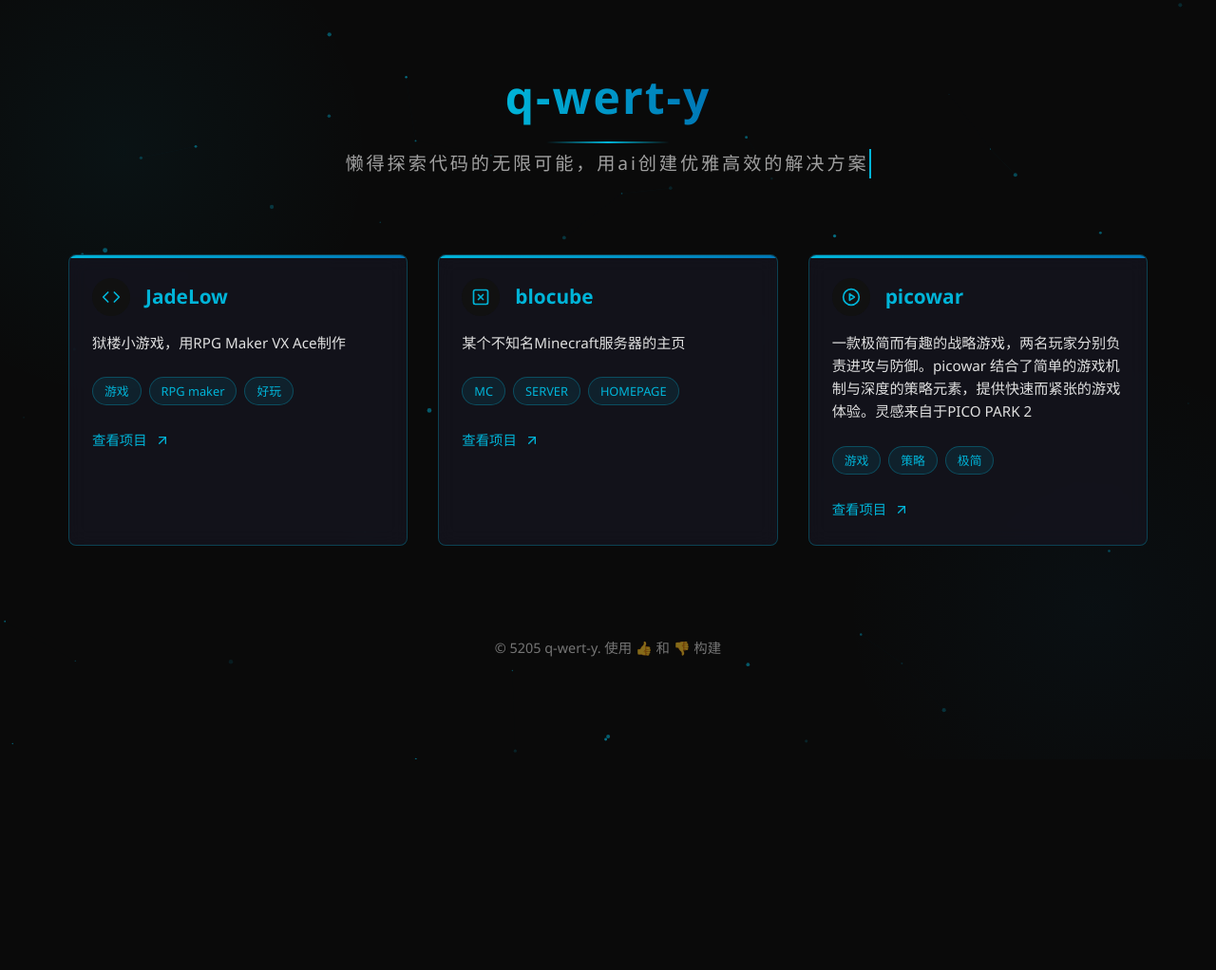
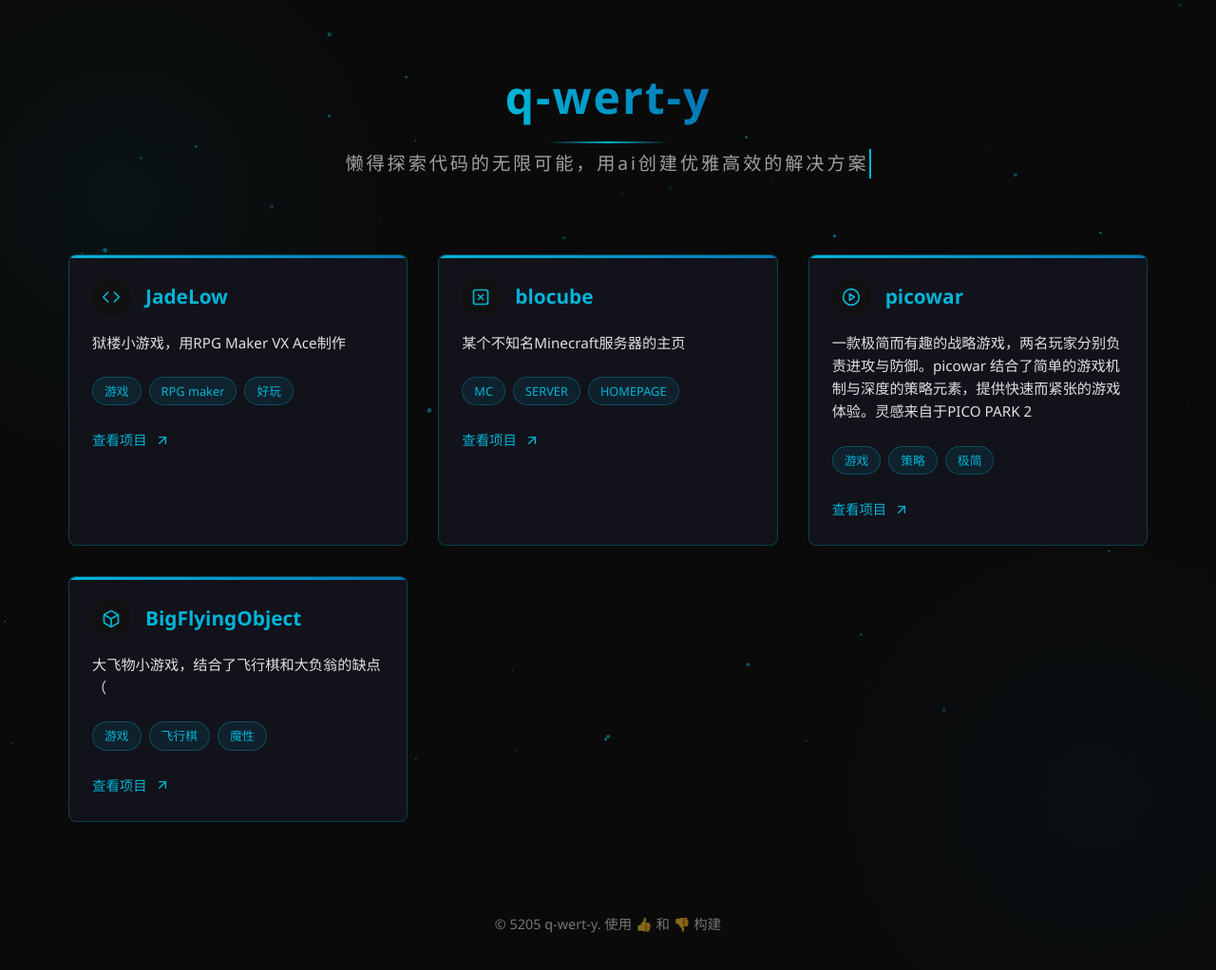
Before and after one commit to q-wert-y/q-wert-y.github.io, a plain HTML site: page index.html in a window 1280 px wide. Shown: the whole page at 95% size. Before the commit the page ends 800 px from the top, so only its background shows below. Drawn offline with Linux system fonts and the light colour scheme.

Commit message:
Update index.html

```diff
--- a/index.html
+++ b/index.html
@@ -334,6 +334,36 @@
                     </a>
                 </div>
             </div>
+
+            <div class="project-card">
+                <div class="card-content">
+                    <div class="card-header">
+                        <div class="card-icon">
+                            <svg xmlns="http://www.w3.org/2000/svg" width="20" height="20" viewBox="0 0 24 24" fill="none" stroke="currentColor" stroke-width="2" stroke-linecap="round" stroke-linejoin="round">
+                                <path d="M21 16V8a2 2 0 0 0-1-1.73l-7-4a2 2 0 0 0-2 0l-7 4A2 2 0 0 0 3 8v8a2 2 0 0 0 1 1.73l7 4a2 2 0 0 0 2 0l7-4A2 2 0 0 0 21 16z"></path>
+                                <polyline points="3.27 6.96 12 12.01 20.73 6.96"></polyline>
+                                <line x1="12" y1="22.08" x2="12" y2="12"></line>
+                            </svg>
+                        </div>
+                        <h2 class="card-title">BigFlyingObject</h2>
+                    </div>
+                    <p class="card-description">
+                        大飞物小游戏，结合了飞行棋和大负翁的缺点（
+                    </p>
+                    <div class="card-tags">
+                        <span class="tag">游戏</span>
+                        <span class="tag">飞行棋</span>
+                        <span class="tag">魔性</span>
+                    </div>
+                    <a href="https://github.com/q-wert-y/BigFlyingObject" class="card-link" target="_blank">
+                        查看项目
+                        <svg xmlns="http://www.w3.org/2000/svg" width="16" height="16" viewBox="0 0 24 24" fill="none" stroke="currentColor" stroke-width="2" stroke-linecap="round" stroke-linejoin="round">
+                            <line x1="7" y1="17" x2="17" y2="7"></line>
+                            <polyline points="7 7 17 7 17 17"></polyline>
+                        </svg>
+                    </a>
+                </div>
+            </div>
         </section>
 
         <footer>
```
